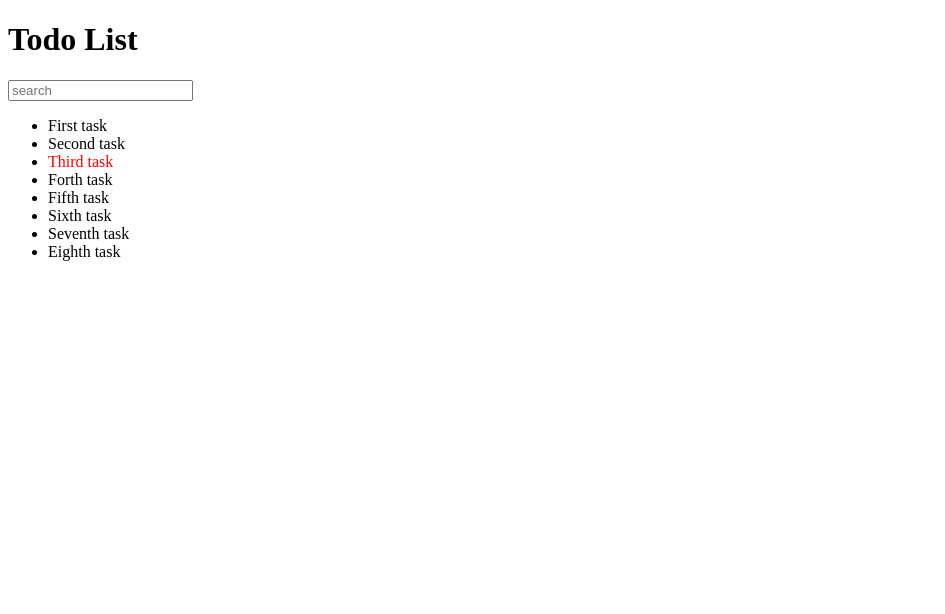
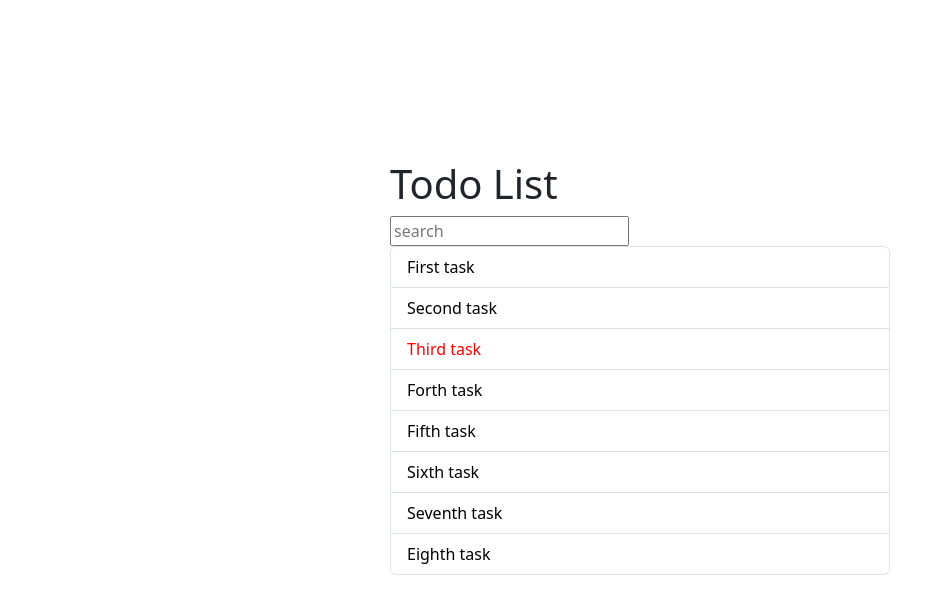
Before and after one commit to dima666Sik/Todo-List, a React (Create React App) app in the folder client/: page / in a window 1280 px wide. Shown: the top 614 px of the page, without its empty margins (0-945 px from the left). Built offline with nearby package versions, Linux system fonts and the light colour scheme.

Commit message:
add some style, add bootstrap.

```diff
--- a/client/public/index.html
+++ b/client/public/index.html
@@ -4,8 +4,18 @@
 		<meta charset="utf-8" />
 		<meta name="viewport" content="width=device-width, initial-scale=1" />
 		<title>Todo App</title>
+		<link
+			href="https://cdn.jsdelivr.net/npm/bootstrap@5.3.0-alpha1/dist/css/bootstrap.min.css"
+			rel="stylesheet"
+			integrity="sha384-GLhlTQ8iRABdZLl6O3oVMWSktQOp6b7In1Zl3/Jr59b6EGGoI1aFkw7cmDA6j6gD"
+			crossorigin="anonymous"
+		/>
+		<link
+			rel="stylesheet"
+			href="https://cdnjs.cloudflare.com/ajax/libs/font-awesome/4.7.0/css/font-awesome.min.css"
+		/>
 	</head>
 	<body>
-		<div id="root"></div>
+		<main class="container" id="root"></main>
 	</body>
 </html>
--- a/client/src/App.js
+++ b/client/src/App.js
@@ -1,6 +1,8 @@
 import AppHeader from "./components/AppHeader";
 import SearchPanel from "./components/SearchPanel";
 import TodoList from "./components/TodoList";
+
+import "./style/App.css";
 
 const App = () => {
 	const todoList = [
@@ -15,7 +17,7 @@ const App = () => {
 	];
 
 	return (
-		<div>
+		<div className="app-todo-list">
 			<AppHeader />
 			<SearchPanel />
 			<TodoList todoList={todoList} />
--- a/client/src/components/TodoList.js
+++ b/client/src/components/TodoList.js
@@ -1,17 +1,18 @@
 import TodoListItem from "./TodoListItem";
+import "../style/TodoList.css";
 
 const TodoList = ({ todoList }) => {
 	const list = todoList.map((currentValue) => {
 		const { id, ...otherProps } = currentValue;
 
 		return (
-			<li key={id}>
+			<li key={id} className="list-group-item">
 				<TodoListItem {...otherProps} />
 			</li>
 		);
 	});
 
-	return <ul>{list}</ul>;
+	return <ul className="list-group todo-list">{list}</ul>;
 };
 
 export default TodoList;
--- a/client/src/components/TodoListItem.js
+++ b/client/src/components/TodoListItem.js
@@ -1,9 +1,15 @@
+import "../style/TodoListItem.css";
+
 const TodoListItem = ({ label, important = false }) => {
 	const styleSpan = {
 		color: important ? "red" : "black",
 	};
 
-	return <span style={styleSpan}>{label}</span>;
+	return (
+		<span style={styleSpan} className="todo-list-item">
+			{label}
+		</span>
+	);
 };
 
 export default TodoListItem;
--- /dev/null
+++ b/client/src/style/App.css
@@ -0,0 +1,5 @@
+.app-todo-list {
+	padding-top: 10em;
+	max-width: 500px;
+	margin: 0 auto;
+}
--- /dev/null
+++ b/client/src/style/TodoList.css
@@ -0,0 +1,2 @@
+.todo-list .list-group-item {
+}
```
Also changed, not shown: client/src/style/AppHeader.css (added), client/src/style/SearchPanel.css (added), client/src/style/TodoListItem.css (added).
